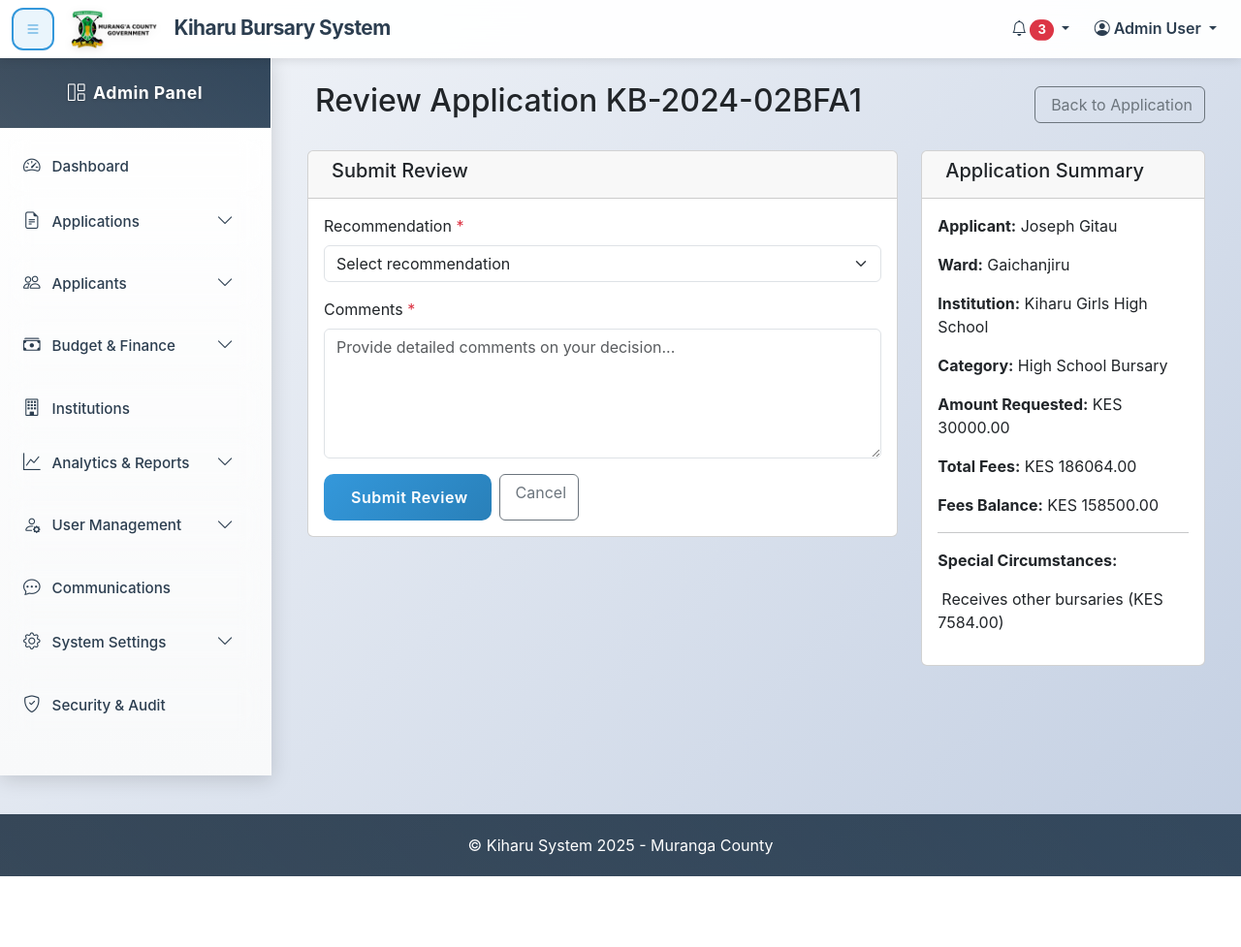
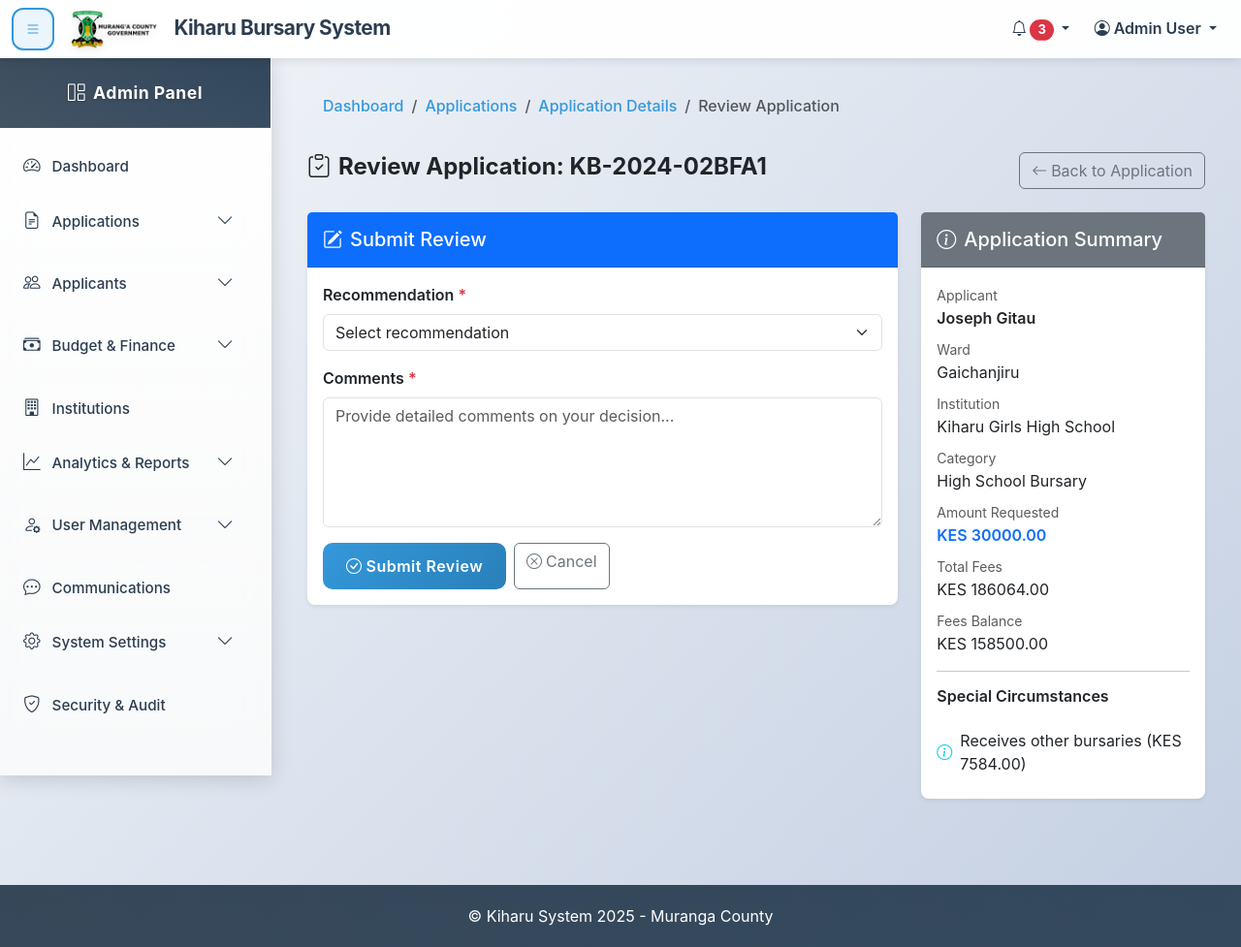
Before and after one commit to steve-ongera/kiharu-bursary-system, a Django app: page /applications/46/review/ in a window 1280 px wide. Shown: the whole page at 97% size. Before the commit the page ends 904 px from the top, so only its background shows below. Run offline with Django 5.2, Linux system fonts and the light colour scheme; a user stored in the database is signed in; data comes from the database, SQL or seed files in the repository.

Commit message:
made changes

```diff
--- a/templates/admin/application_review.html
+++ b/templates/admin/application_review.html
@@ -6,27 +6,37 @@
 
 {% block content %}
 <div class="container-fluid">
+    <!-- Breadcrumbs -->
+    <nav aria-label="breadcrumb" class="mb-4">
+        <ol class="breadcrumb">
+            <li class="breadcrumb-item"><a href="{% url 'admin_dashboard' %}">Dashboard</a></li>
+            <li class="breadcrumb-item"><a href="{% url 'application_list' %}">Applications</a></li>
+            <li class="breadcrumb-item"><a href="{% url 'application_detail' application.id %}">Application Details</a></li>
+            <li class="breadcrumb-item active" aria-current="page">Review Application</li>
+        </ol>
+    </nav>
+
     <div class="row">
         <div class="col-12">
             <div class="d-flex justify-content-between align-items-center mb-4">
-                <h2><i class="fas fa-clipboard-check me-2"></i>Review Application {{ application.application_number }}</h2>
+                <h2 class="h4 fw-bold text-dark"><i class="bi bi-clipboard-check me-2"></i>Review Application: {{ application.application_number }}</h2>
                 <a href="{% url 'application_detail' application.id %}" class="btn btn-outline-secondary">
-                    <i class="fas fa-arrow-left me-1"></i>Back to Application
+                    <i class="bi bi-arrow-left me-1"></i>Back to Application
                 </a>
             </div>
 
             <div class="row">
                 <div class="col-lg-8">
                     <!-- Review Form -->
-                    <div class="card">
-                        <div class="card-header">
-                            <h5><i class="fas fa-edit me-2"></i>Submit Review</h5>
+                    <div class="card border-0 shadow-sm mb-4">
+                        <div class="card-header bg-primary text-white py-3">
+                            <h5 class="card-title mb-0"><i class="bi bi-pencil-square me-2"></i>Submit Review</h5>
                         </div>
                         <div class="card-body">
                             <form method="post">
                                 {% csrf_token %}
                                 <div class="mb-3">
-                                    <label for="recommendation" class="form-label">Recommendation <span class="text-danger">*</span></label>
+                                    <label for="recommendation" class="form-label fw-semibold">Recommendation <span class="text-danger">*</span></label>
                                     <select class="form-select" name="recommendation" id="recommendation" required>
                                         <option value="">Select recommendation</option>
                                         <option value="approve">Approve</option>
@@ -36,22 +46,22 @@
                                 </div>
 
                                 <div class="mb-3" id="amount-field" style="display: none;">
-                                    <label for="recommended_amount" class="form-label">Recommended Amount (KES)</label>
+                                    <label for="recommended_amount" class="form-label fw-semibold">Recommended Amount (KES)</label>
                                     <input type="number" class="form-control" name="recommended_amount" id="recommended_amount" step="0.01" min="0" max="{{ application.amount_requested }}">
                                     <div class="form-text">Maximum: KES {{ application.amount_requested|floatformat:2 }} (Amount Requested)</div>
                                 </div>
 
                                 <div class="mb-3">
-                                    <label for="comments" class="form-label">Comments <span class="text-danger">*</span></label>
+                                    <label for="comments" class="form-label fw-semibold">Comments <span class="text-danger">*</span></label>
                                     <textarea class="form-control" name="comments" id="comments" rows="5" required placeholder="Provide detailed comments on your decision..."></textarea>
                                 </div>
 
                                 <div class="d-flex gap-2">
                                     <button type="submit" class="btn btn-primary">
-                                        <i class="fas fa-save me-1"></i>Submit Review
+                                        <i class="bi bi-check-circle me-1"></i>Submit Review
                                     </button>
                                     <a href="{% url 'application_detail' application.id %}" class="btn btn-outline-secondary">
-                                        <i class="fas fa-times me-1"></i>Cancel
+                                        <i class="bi bi-x-circle me-1"></i>Cancel
                                     </a>
                                 </div>
                             </form>
@@ -61,33 +71,62 @@
 
                 <div class="col-lg-4">
                     <!-- Application Summary -->
-                    <div class="card">
-                        <div class="card-header">
-                            <h5><i class="fas fa-info-circle me-2"></i>Application Summary</h5>
+                    <div class="card border-0 shadow-sm mb-4">
+                        <div class="card-header bg-secondary text-white py-3">
+                            <h5 class="card-title mb-0"><i class="bi bi-info-circle me-2"></i>Application Summary</h5>
                         </div>
                         <div class="card-body">
-                            <p><strong>Applicant:</strong> {{ application.applicant.user.first_name }} {{ application.applicant.user.last_name }}</p>
-                            <p><strong>Ward:</strong> {{ application.applicant.ward.name }}</p>
-                            <p><strong>Institution:</strong> {{ application.institution.name }}</p>
-                            <p><strong>Category:</strong> {{ application.bursary_category.name }}</p>
-                            <p><strong>Amount Requested:</strong> KES {{ application.amount_requested|floatformat:2 }}</p>
-                            <p><strong>Total Fees:</strong> KES {{ application.total_fees_payable|floatformat:2 }}</p>
-                            <p><strong>Fees Balance:</strong> KES {{ application.fees_balance|floatformat:2 }}</p>
+                            <div class="mb-2">
+                                <small class="text-muted">Applicant</small>
+                                <p class="mb-0 fw-semibold">{{ application.applicant.user.first_name }} {{ application.applicant.user.last_name }}</p>
+                            </div>
+                            <div class="mb-2">
+                                <small class="text-muted">Ward</small>
+                                <p class="mb-0">{{ application.applicant.ward.name }}</p>
+                            </div>
+                            <div class="mb-2">
+                                <small class="text-muted">Institution</small>
+                                <p class="mb-0">{{ application.institution.name }}</p>
+                            </div>
+                            <div class="mb-2">
+                                <small class="text-muted">Category</small>
+                                <p class="mb-0">{{ application.bursary_category.name }}</p>
+                            </div>
+                            <div class="mb-2">
+                                <small class="text-muted">Amount Requested</small>
+                                <p class="mb-0 fw-semibold text-primary">KES {{ application.amount_requested|floatformat:2 }}</p>
+                            </div>
+                            <div class="mb-2">
+                                <small class="text-muted">Total Fees</small>
+                                <p class="mb-0">KES {{ application.total_fees_payable|floatformat:2 }}</p>
+                            </div>
+                            <div class="mb-3">
+                                <small class="text-muted">Fees Balance</small>
+                                <p class="mb-0">KES {{ application.fees_balance|floatformat:2 }}</p>
+                            </div>
 
                             <hr>
-                            <p><strong>Special Circumstances:</strong></p>
-                            <ul class="list-unstyled">
+                            <h6 class="fw-semibold mb-3">Special Circumstances</h6>
+                            <ul class="list-group list-group-flush">
                                 {% if application.is_orphan %}
-                                <li><i class="fas fa-check text-success me-1"></i> Orphan</li>
+                                <li class="list-group-item d-flex align-items-center px-0">
+                                    <i class="bi bi-check-circle-fill text-success me-2"></i> Orphan
+                                </li>
                                 {% endif %}
                                 {% if application.is_disabled %}
-                                <li><i class="fas fa-check text-success me-1"></i> Person with Disability</li>
+                                <li class="list-group-item d-flex align-items-center px-0">
+                                    <i class="bi bi-check-circle-fill text-success me-2"></i> Person with Disability
+                                </li>
                                 {% endif %}
                                 {% if application.has_chronic_illness %}
-                                <li><i class="fas fa-check text-success me-1"></i> Chronic Illness</li>
+                                <li class="list-group-item d-flex align-items-center px-0">
+                                    <i class="bi bi-check-circle-fill text-success me-2"></i> Chronic Illness
+                                </li>
                                 {% endif %}
                                 {% if application.other_bursaries %}
-                                <li><i class="fas fa-info-circle text-info me-1"></i> Receives other bursaries (KES {{ application.other_bursaries_amount|floatformat:2 }})</li>
+                                <li class="list-group-item d-flex align-items-center px-0">
+                                    <i class="bi bi-info-circle text-info me-2"></i> Receives other bursaries (KES {{ application.other_bursaries_amount|floatformat:2 }})
+                                </li>
                                 {% endif %}
                             </ul>
                         </div>
@@ -110,4 +149,26 @@ document.getElementById('recommendation').addEventListener('change', function()
     }
 });
 </script>
+
+<style>
+
+.breadcrumb {
+    padding: 0.75rem 1rem;
+
+}
+
+.card {
+    border-radius: 0.5rem;
+}
+
+.form-label {
+    font-weight: 500;
+}
+
+.list-group-item {
+    border: none;
+    padding-left: 0;
+    padding-right: 0;
+}
+</style>
 {% endblock %}
```
